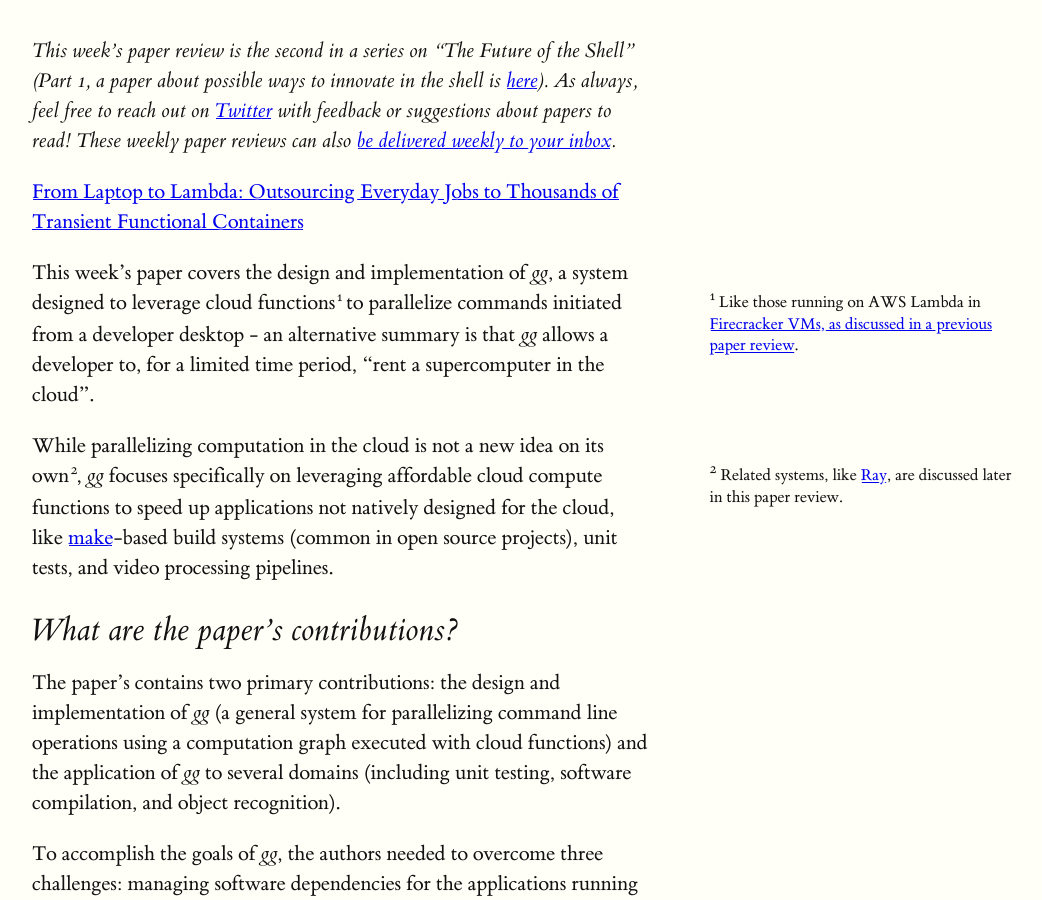
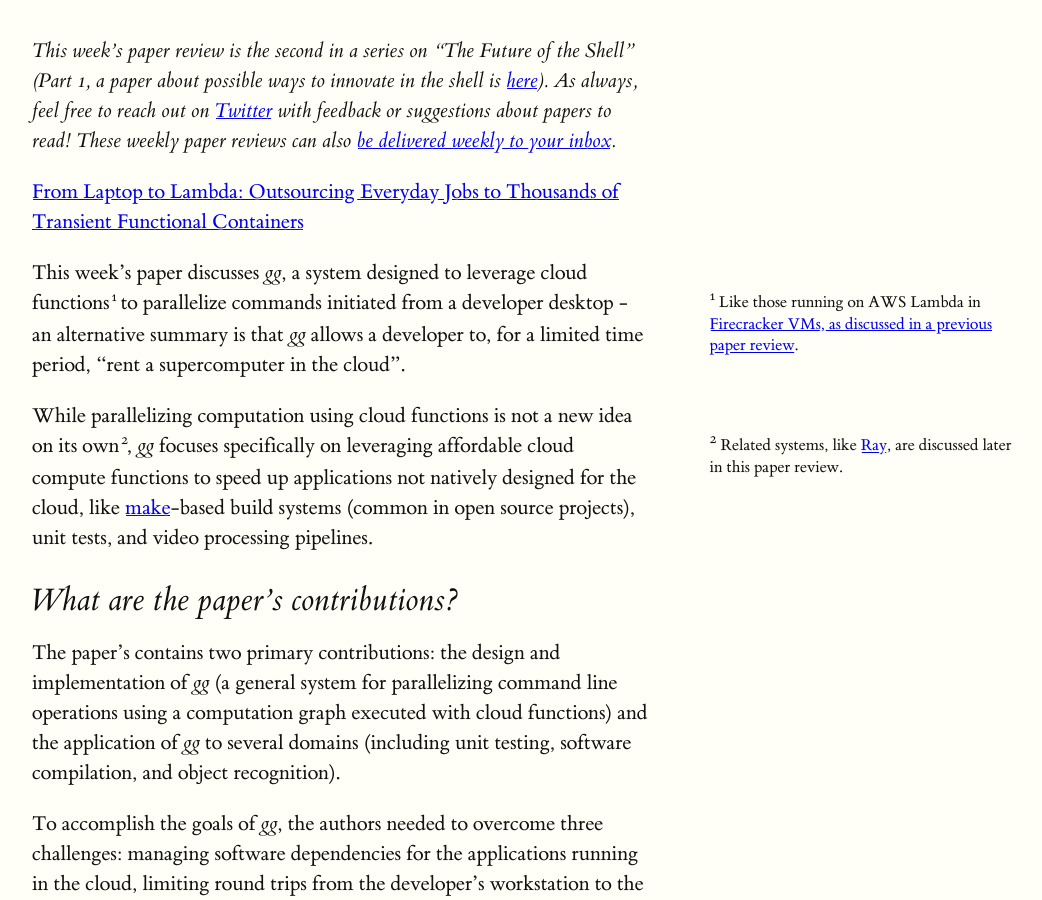
Before and after one commit to mlerner/mlerner.github.io, a Jekyll site: the page built from _posts/2021-07-24-from-laptop-to-lambda-outsourcing-everyday-jobs-to-thousands-of-transient-functional-containers.md, in a window 1280 px wide and 900 px high, scrolled down 445 px. Shown: the whole window, without its empty margins (128-1170 px from the left). Built offline with Jekyll 4.4.1, drawn with Linux system fonts in a browser that asks for light colours.

Commit message:
Small edits

```diff
--- a/_posts/2021-07-24-from-laptop-to-lambda-outsourcing-everyday-jobs-to-thousands-of-transient-functional-containers.md
+++ b/_posts/2021-07-24-from-laptop-to-lambda-outsourcing-everyday-jobs-to-thousands-of-transient-functional-containers.md
@@ -8,9 +8,9 @@ _This week's paper review is the second in a series on "The Future of the Shell"
 
 [From Laptop to Lambda: Outsourcing Everyday Jobs to Thousands of Transient Functional Containers](https://www.usenix.org/system/files/atc19-fouladi.pdf)
 
-This week's paper covers the design and implementation of _gg_, a system designed to leverage cloud functions{% sidenote 'firecracker' "Like those running on AWS Lambda in [Firecracker VMs, as discussed in a previous paper review](/2021/06/17/firecracker-lightweight-virtualization-for-serverless-applications.html)." %} to parallelize commands initiated from a developer desktop - an alternative summary is that _gg_ allows a developer to, for a limited time period, "rent a supercomputer in the cloud".
+This week's paper discusses _gg_, a system designed to leverage cloud functions{% sidenote 'firecracker' "Like those running on AWS Lambda in [Firecracker VMs, as discussed in a previous paper review](/2021/06/17/firecracker-lightweight-virtualization-for-serverless-applications.html)." %} to parallelize commands initiated from a developer desktop - an alternative summary is that _gg_ allows a developer to, for a limited time period, "rent a supercomputer in the cloud".
 
-While parallelizing computation in the cloud is not a new idea on its own{% sidenote 'simdiff' "Related systems, like [Ray](/2021/06/27/ray-a-distributed-framework-for-emerging-ai-applications.html), are discussed later in this paper review."%}, _gg_ focuses specifically on leveraging affordable cloud compute functions to speed up applications not natively designed for the cloud, like [make](https://www.gnu.org/software/make/)-based build systems (common in open source projects), unit tests, and video processing pipelines.
+While parallelizing computation using cloud functions is not a new idea on its own{% sidenote 'simdiff' "Related systems, like [Ray](/2021/06/27/ray-a-distributed-framework-for-emerging-ai-applications.html), are discussed later in this paper review."%}, _gg_ focuses specifically on leveraging affordable cloud compute functions to speed up applications not natively designed for the cloud, like [make](https://www.gnu.org/software/make/)-based build systems (common in open source projects), unit tests, and video processing pipelines.
 
 ## What are the paper's contributions?
 
```
